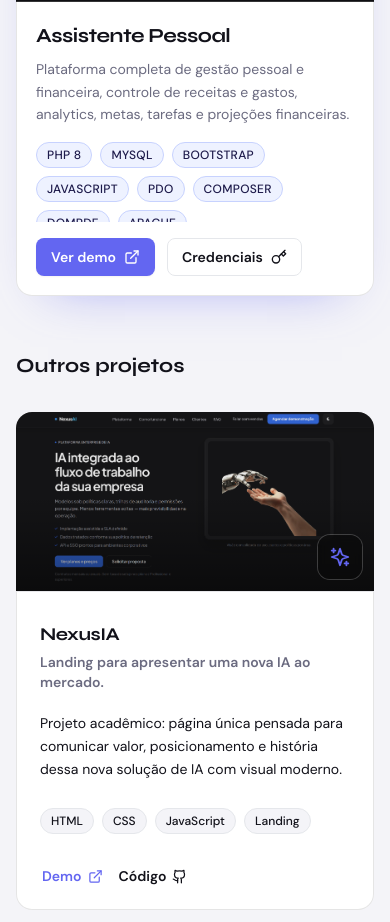
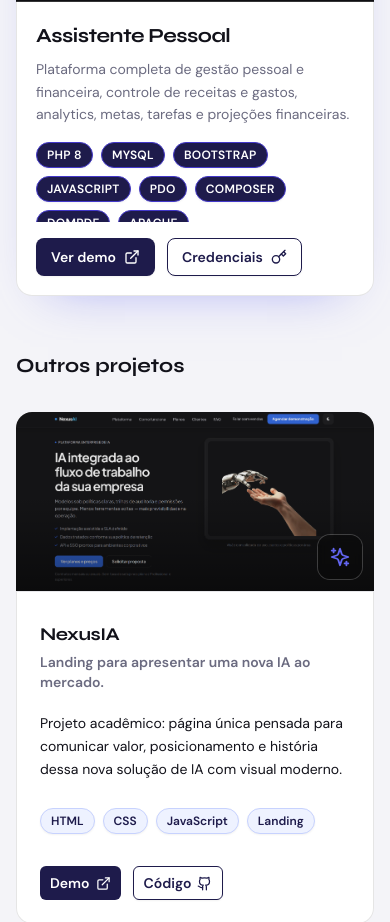
Before and after one commit to Kaue-Gomes/portifoliodev, a Next.js app: page / in a window 390 px wide. Shown: the part 6764-7686 px from the top of the page. Built offline with nearby package versions, Linux system fonts and the light colour scheme; no server answers.

Commit message:
Ajustes UX

```diff
--- a/components/sections/Projects.tsx
+++ b/components/sections/Projects.tsx
@@ -181,7 +181,7 @@ function FeaturedProjectCard({ onCredentials, ...project }: FeaturedProps) {
             {project.technologies.map((tag) => (
               <span
                 key={tag}
-                className="rounded-full border border-indigo-200 bg-indigo-50 px-2.5 py-1 text-xs font-medium uppercase tracking-wide text-indigo-950 dark:border-white/15 dark:bg-white/10 dark:text-zinc-100 md:border-white/25 md:bg-white/15 md:text-zinc-100"
+                className="rounded-full border border-indigo-700 bg-indigo-950 px-2.5 py-1 text-xs font-semibold uppercase tracking-wide text-white shadow-sm dark:border-indigo-300/50 dark:bg-indigo-100 dark:text-indigo-950 md:border-indigo-200 md:bg-indigo-50 md:text-indigo-950"
               >
                 {tag}
               </span>
@@ -194,7 +194,7 @@ function FeaturedProjectCard({ onCredentials, ...project }: FeaturedProps) {
                 href={project.demo}
                 target="_blank"
                 rel="noopener noreferrer"
-                className="inline-flex items-center gap-2 rounded-lg border border-transparent bg-[color:var(--accent)] px-3.5 py-2 text-sm font-semibold text-white shadow-sm transition-colors hover:bg-indigo-700 focus-visible:outline-none focus-visible:ring-2 focus-visible:ring-offset-2 focus-visible:ring-offset-transparent focus-visible:ring-[color:var(--accent)] md:bg-white md:px-4 md:py-2.5 md:text-neutral-950 md:hover:bg-zinc-200 md:hover:text-neutral-950"
+                className="inline-flex items-center gap-2 rounded-lg border border-transparent bg-indigo-950 px-3.5 py-2 text-sm font-semibold text-white shadow-sm transition-colors hover:bg-indigo-800 focus-visible:outline-none focus-visible:ring-2 focus-visible:ring-offset-2 focus-visible:ring-offset-transparent focus-visible:ring-[color:var(--accent)] md:bg-white md:px-4 md:py-2.5 md:text-neutral-950 md:hover:bg-zinc-200 md:hover:text-neutral-950"
               >
                 Ver demo <ExternalLink size={16} aria-hidden />
               </a>
@@ -203,7 +203,7 @@ function FeaturedProjectCard({ onCredentials, ...project }: FeaturedProps) {
               <button
                 type="button"
                 onClick={onCredentials}
-                className="inline-flex items-center gap-2 rounded-lg border border-accent/35 bg-transparent px-3.5 py-2 text-sm font-semibold text-[color:var(--text)] transition-colors hover:border-[color:var(--accent)] hover:text-[color:var(--accent)] focus-visible:outline-none focus-visible:ring-2 focus-visible:ring-[color:var(--accent)] md:border-zinc-200/55 md:px-4 md:py-2.5 md:text-zinc-100 md:hover:text-white"
+                className="inline-flex items-center gap-2 rounded-lg border border-indigo-950 bg-white px-3.5 py-2 text-sm font-semibold text-indigo-950 shadow-sm transition-colors hover:bg-indigo-50 focus-visible:outline-none focus-visible:ring-2 focus-visible:ring-[color:var(--accent)] dark:border-indigo-200 dark:bg-indigo-100 dark:text-indigo-950 dark:hover:bg-white md:border-zinc-200 md:bg-transparent md:px-4 md:py-2.5 md:text-zinc-100 md:hover:bg-white md:hover:text-neutral-950"
               >
                 Credenciais <Key size={16} aria-hidden />
               </button>
@@ -213,7 +213,7 @@ function FeaturedProjectCard({ onCredentials, ...project }: FeaturedProps) {
                 href={project.github}
                 target="_blank"
                 rel="noopener noreferrer"
-                className="inline-flex items-center gap-2 rounded-lg border border-accent/35 bg-transparent px-3.5 py-2 text-sm font-semibold text-[color:var(--text)] transition-colors hover:border-[color:var(--accent)] hover:text-[color:var(--accent)] focus-visible:outline-none focus-visible:ring-2 focus-visible:ring-[color:var(--accent)] md:border-zinc-200/55 md:px-4 md:py-2.5 md:text-zinc-100 md:hover:text-white"
+                className="inline-flex items-center gap-2 rounded-lg border border-indigo-950 bg-white px-3.5 py-2 text-sm font-semibold text-indigo-950 shadow-sm transition-colors hover:bg-indigo-50 focus-visible:outline-none focus-visible:ring-2 focus-visible:ring-[color:var(--accent)] dark:border-indigo-200 dark:bg-indigo-100 dark:text-indigo-950 dark:hover:bg-white md:border-zinc-200 md:bg-transparent md:px-4 md:py-2.5 md:text-zinc-100 md:hover:bg-white md:hover:text-neutral-950"
               >
                 Código <Github size={16} aria-hidden />
               </a>
@@ -274,7 +274,7 @@ function CompactProjectCard(project: CompactProps) {
         {project.technologies.map((tag) => (
           <span
             key={tag}
-            className="rounded-full border border-accent/35 bg-[color:var(--bg)] px-2.5 py-1 text-xs font-medium text-[color:var(--text)]"
+            className="rounded-full border border-indigo-200 bg-indigo-50 px-2.5 py-1 text-xs font-semibold text-indigo-950 shadow-sm dark:border-indigo-300/35 dark:bg-indigo-100 dark:text-indigo-950"
           >
             {tag}
           </span>
@@ -287,7 +287,7 @@ function CompactProjectCard(project: CompactProps) {
             href={project.demo}
             target="_blank"
             rel="noopener noreferrer"
-            className="inline-flex items-center gap-1.5 text-sm font-semibold text-[color:var(--accent)] hover:underline focus-visible:outline-none focus-visible:ring-2 focus-visible:ring-[color:var(--accent)] rounded-sm px-0.5"
+            className="inline-flex items-center gap-1.5 rounded-md bg-indigo-950 px-2.5 py-1.5 text-sm font-semibold text-white transition-colors hover:bg-indigo-800 focus-visible:outline-none focus-visible:ring-2 focus-visible:ring-[color:var(--accent)] dark:bg-indigo-100 dark:text-indigo-950 dark:hover:bg-white"
           >
             Demo <ExternalLink size={15} aria-hidden />
           </a>
@@ -297,7 +297,7 @@ function CompactProjectCard(project: CompactProps) {
             href={project.github}
             target="_blank"
             rel="noopener noreferrer"
-            className="inline-flex items-center gap-1.5 rounded-sm px-0.5 text-sm font-semibold text-[color:var(--text)] hover:text-[color:var(--accent)] focus-visible:outline-none focus-visible:ring-2 focus-visible:ring-[color:var(--accent)]"
+            className="inline-flex items-center gap-1.5 rounded-md border border-indigo-950 bg-white px-2.5 py-1.5 text-sm font-semibold text-indigo-950 shadow-sm transition-colors hover:bg-indigo-50 focus-visible:outline-none focus-visible:ring-2 focus-visible:ring-[color:var(--accent)] dark:border-indigo-200 dark:bg-indigo-100 dark:text-indigo-950 dark:hover:bg-white"
           >
             Código <Github size={15} aria-hidden />
           </a>
```
